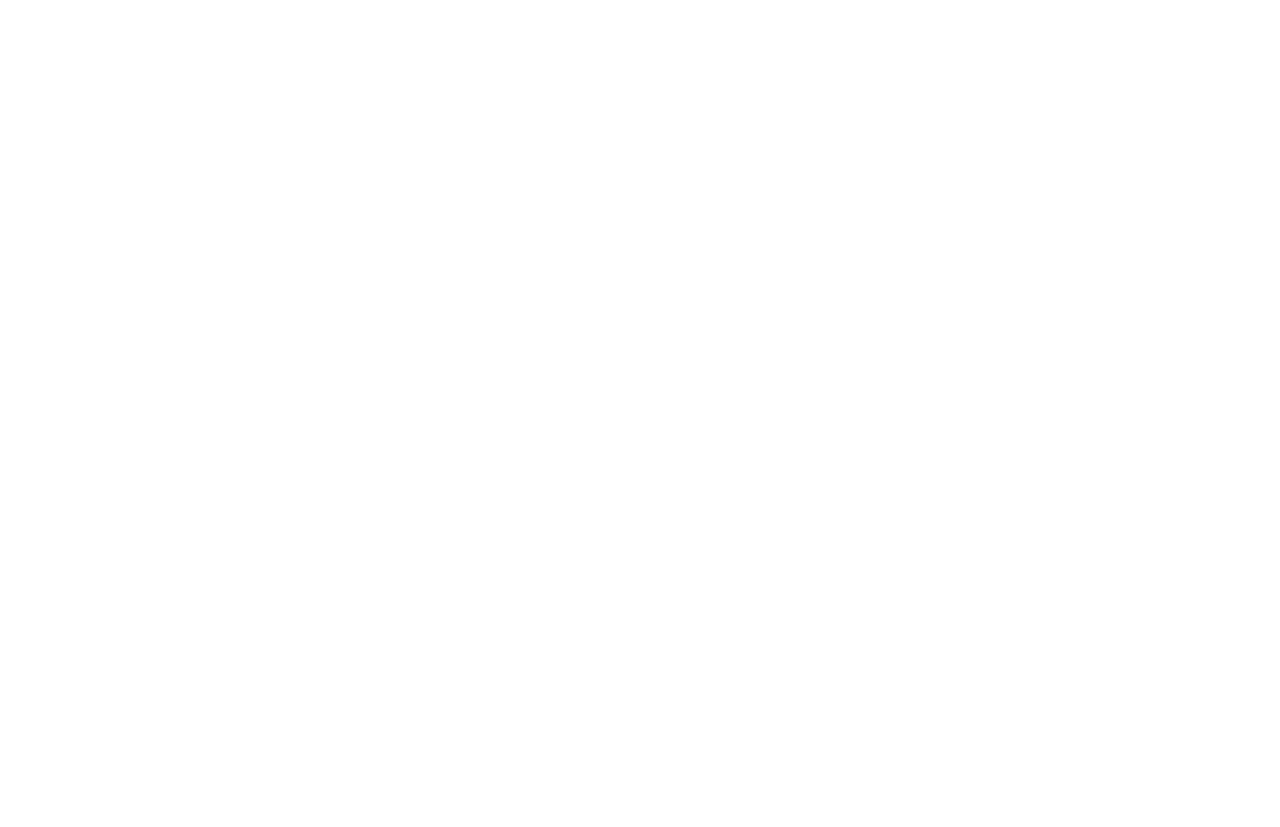
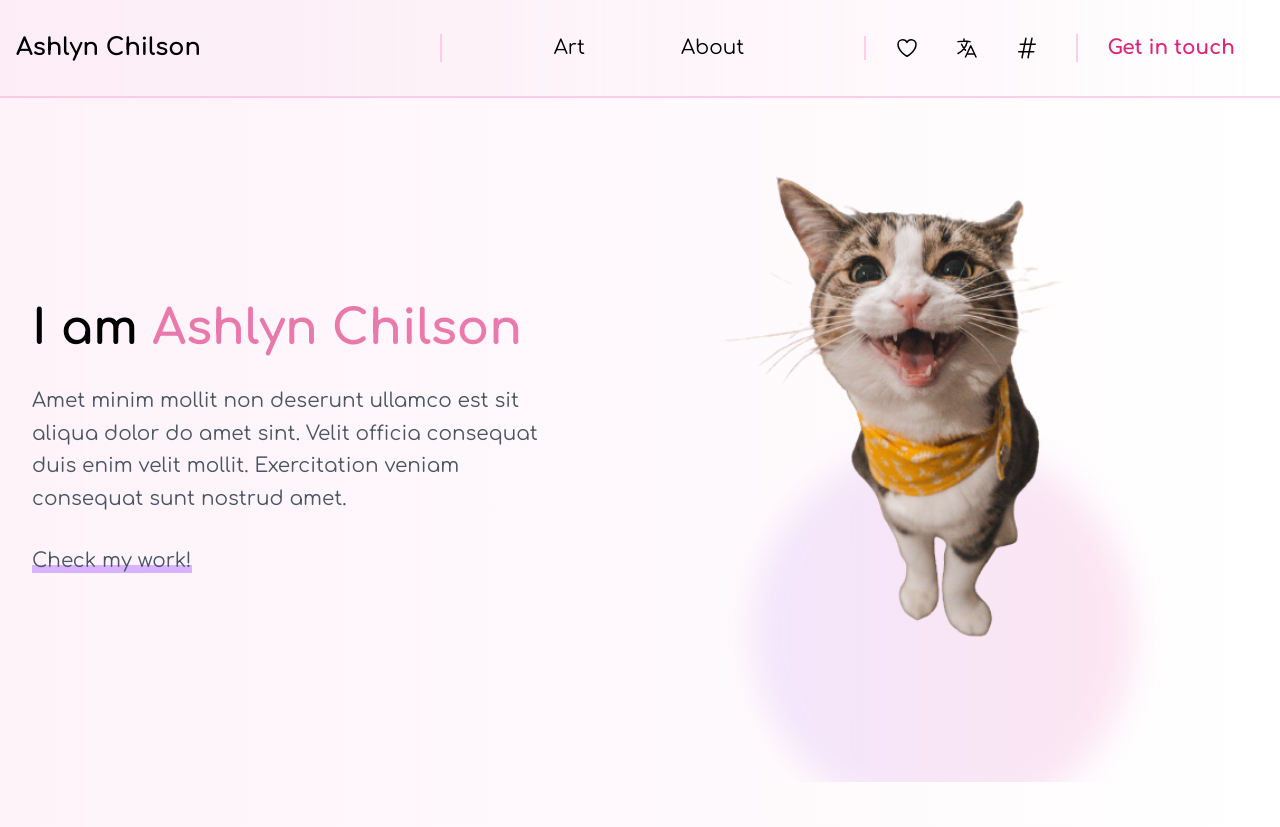
Before and after one commit to pramod-deshpande/ashlyn-arts-website, an Astro site: page /ashlyn-arts-website/about in a window 1280 px wide. Before the commit the page ends 800 px from the top, so only its background shows below. Built offline with nearby package versions, Linux system fonts and the light colour scheme; Astro itself is replaced by a stand-in of ours.

Commit message:
about me section draft

```diff
--- a/src/components/Gallery.astro
+++ b/src/components/Gallery.astro
@@ -5,7 +5,7 @@
 ---
 
 <div
-  class="grid grid-cols-1 sm:grid-cols-2 md:grid-cols-3 lg:grid-cols-4 gap-4 p-4 items-center"
+  class="grid grid-cols-2 sm:grid-cols-2 md:grid-cols-3 lg:grid-cols-4 gap-6 p-4 items-center"
 >
   {
     images.map((img) => (
@@ -13,7 +13,7 @@
         <img
           src={img}
           data-src={img}
-          class="image w-full h-auto rounded-lg shadow-lg transform scale-100 hover:scale-105 transition-transform duration-300 ease-in-out cursor-pointer"
+          class="image w-full h-auto rounded transform scale-100 hover:scale-105 transition-transform duration-300 ease-in-out cursor-pointer"
         />
       </div>
     ))
--- a/src/components/Hero.astro
+++ b/src/components/Hero.astro
@@ -20,7 +20,7 @@
         <div>
             <!-- <h1 class="font-bold text-5xl md:text-6xl lg:text-7xl text-center md:text-left ">Where <br/> Art Ignites Joy</h1> -->
             <h2
-                class="text-5xl text-pink-600/60 font-bold text-center md:text-6xl lg:text-7xl md:text-left"
+                class="text-5xl text-pink-600/60 leading-tight font-bold text-center md:text-6xl lg:text-7xl md:text-left"
             >
                 Where <br /> Art Ignites Joy
             </h2>
--- a/src/components/Navbar.astro
+++ b/src/components/Navbar.astro
@@ -15,7 +15,7 @@
     <a class="hover:underline decoration-4 decoration-pink-300" href="/ashlyn-arts-website/art">
       Art</a
     >
-    <a class="hover:underline decoration-4 decoration-pink-300" href="/ashlyn-arts-website/">
+    <a class="hover:underline decoration-4 decoration-pink-300" href="/ashlyn-arts-website/about">
       About</a
     >
   </div>
@@ -96,12 +96,12 @@
 <!-- Mobile button -->
 
 <!-- </div> -->
-<div class="hidden mobile-menu z-20 py-10">
+<div class="hidden mobile-menu z-20 py-10 shadow-md">
   <!-- mobilemenu -->
   <div class="sm:text-3xl text-2xl font-bold flex flex-col justify-center gap-20 items-center">
 <div class="space-y-4">
       <a class="block" href="/ashlyn-arts-website/art">Art</a>
-      <a class="block" href="">About</a>
+      <a class="block" href="/ashlyn-arts-website/about">About</a>
       <a class="block" href="">Contact</a>
       <div>Social</div>
   </div>
--- a/src/pages/about.astro
+++ b/src/pages/about.astro
@@ -0,0 +1,70 @@
+---
+import Heading from "../components/Heading.astro";
+import Layout from "../layouts/Layout.astro";
+const placeholder = "./ashlyn-arts-website/placeholder.png";
+---
+
+<Layout title="About me">
+    <section class="pt-10 overflow-hidden md:pt-0 sm:pt-16 2xl:pt-16">
+        <div class="px-4 mx-auto sm:px-6 lg:px-8 max-w-7xl">
+            <div class="grid items-center grid-cols-1 md:grid-cols-2">
+                <div>
+                    <h2
+                        class="text-3xl font-bold leading-tight sm:text-4xl lg:text-5xl"
+                    >
+                        I am
+                        <br class="block sm:hidden" /><span
+                            class="text-pink-600/60">Ashlyn Chilson</span
+                        >
+                    </h2>
+                    <p
+                        class="max-w-lg mt-3 text-xl leading-relaxed text-gray-600 md:mt-8"
+                    >
+                        Amet minim mollit non deserunt ullamco est sit aliqua
+                        dolor do amet sint. Velit officia consequat duis enim
+                        velit mollit. Exercitation veniam consequat sunt nostrud
+                        amet.
+                    </p>
+
+                    <p class="mt-4 text-xl text-gray-600 md:mt-8">
+                        <span class="relative inline-block">
+                            <span
+                                class="absolute inline-block w-full bottom-0.5 h-2 bg-purple-300"
+                            ></span>
+                            <span class="relative"> Check my work!</span>
+                        </span>
+                        <!-- <br class="block sm:hidden" /><a
+                            href="#"
+                            title=""
+                            class="transition-all duration-200 text-pink-500 hover:text-sky-600 hover:underline"
+                            >Get in touch</a
+                        > -->
+                    </p>
+                </div>
+
+                <div class="relative">
+                    <div
+                        id="blob"
+                        class="bg-gradient-to-r from-purple-500/25 blur-lg to-pink-500/25 h-96 w-96 aspect-square  left-1/2 top-1/2 rounded-full absolute inset-x-0 bottom-0 -mb-20 -translate-x-1/2  opacity-50"
+                    >
+                    </div>
+                    <!-- <svg class="absolute inset-x-0 bottom-0 -mb-20 -translate-x-1/2 left-1/2 opacity-30"
+                     xmlns="http://www.w3.org/2000/svg" width="540" height="545" viewBox="0 0 551 545" fill="none">
+                        <path d="M551 224.656C551 373.677 434.779 545 285.54 545C136.3 545 15.3176 424.195 15.3176 275.174C15.3176 126.154 -52.379 0 96.8605 0C246.1 0 551 75.636 551 224.656Z" fill="url(#paint0_linear)"/>
+                        <defs>
+                        <linearGradient id="paint0_linear" x1="11.4792" y1="0.000136836" x2="567.423" y2="17.3016" gradientUnits="userSpaceOnUse">
+                        <stop stop-color="#db2777"/>
+                        <stop offset="1" stop-color="#a855f7"/>
+                        </linearGradient>
+                        </defs>
+                        </svg> -->
+                    <img
+                        class="relative w-3/4 xl:max-w-lg xl:mx-auto 2xl:origin-bottom "
+                        src={placeholder}
+                        alt=""
+                    />
+                </div>
+            </div>
+        </div>
+    </section>
+</Layout>
--- a/src/pages/art.astro
+++ b/src/pages/art.astro
@@ -8,7 +8,7 @@
 
 <Layout title="Art">
 
-    <div class="px-10">
+    <div class="md:p-12 sm:p-4 flex flex-col gap-8">
         <Heading title="Art"></Heading>
         <div class="p-2 my-8">
             <Gallery></Gallery>
```
Also changed, not shown: public/ashlyn-arts-website/hero23.jpg (added), public/ashlyn-arts-website/placeholder.png (added).
